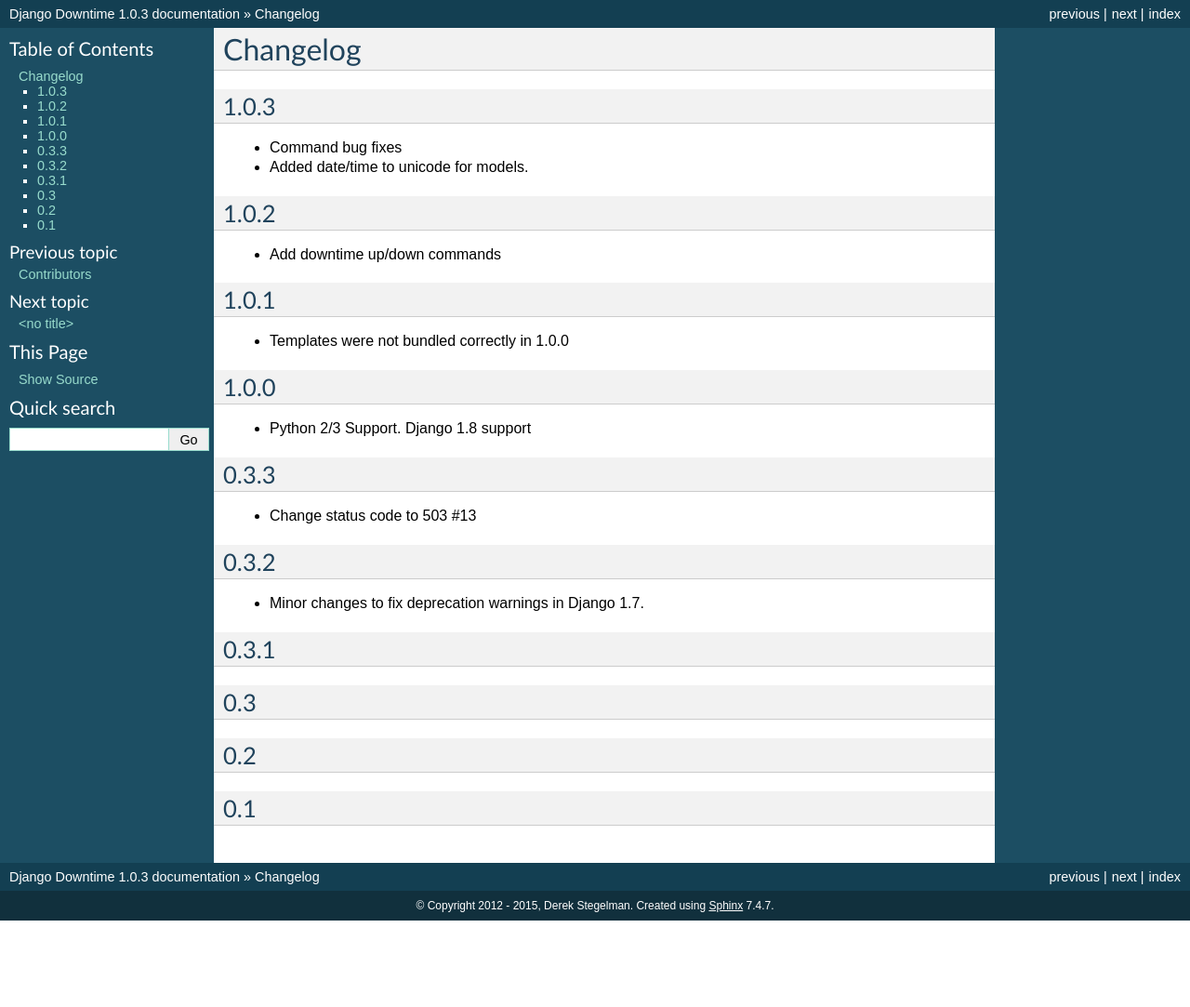
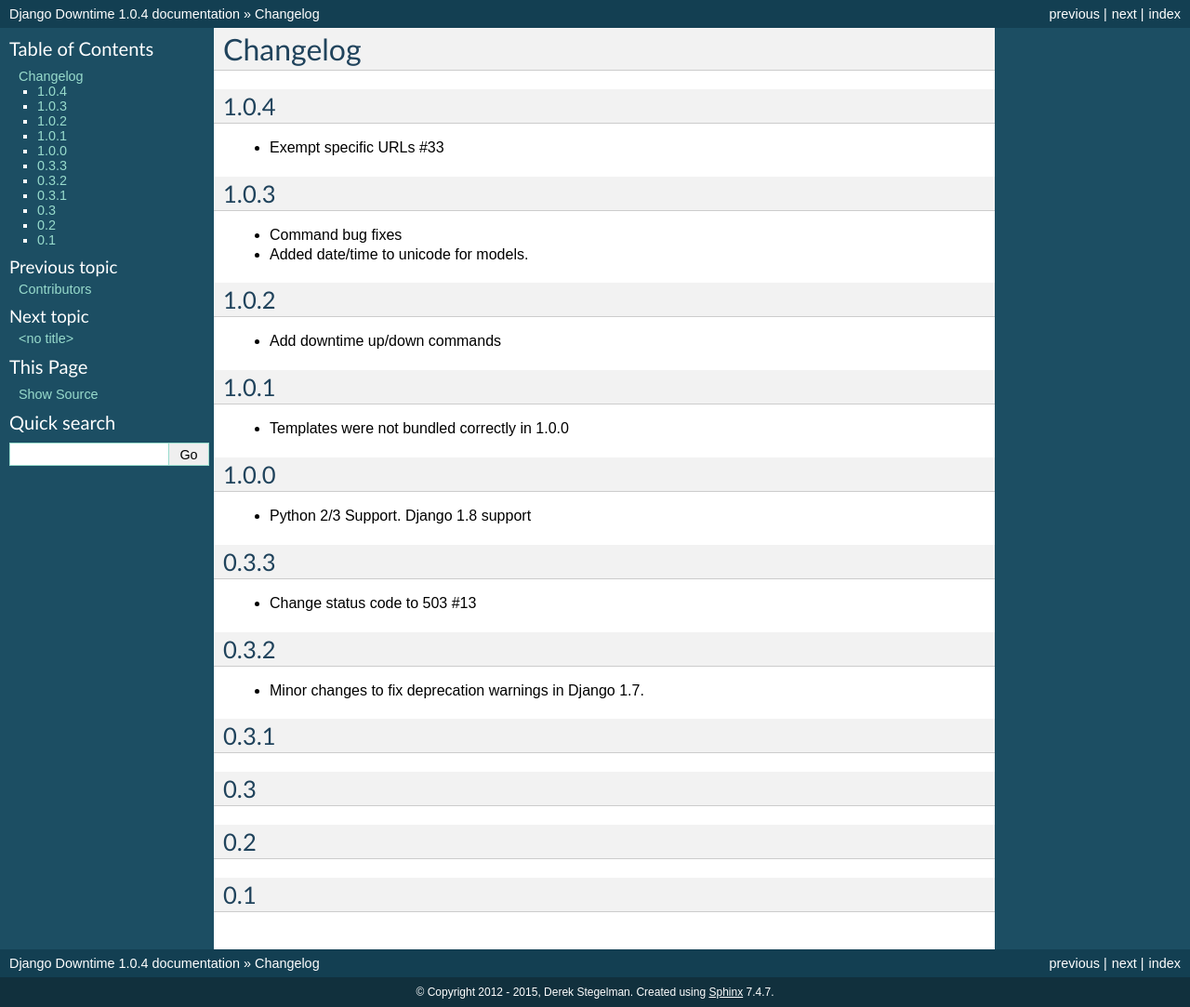
Before and after one commit to psu-oit/django-downtime, a Sphinx documentation site: the page built from docs/source/changelog.rst, in a window 1280 px wide. Shown: the whole page at 93% size. Built offline with Sphinx 7.4.7, drawn with Linux system fonts in a browser that asks for light colours; before the commit the page ends 990 px from its top, so only the background shows below that.

Commit message:
bump release.

```diff
--- a/CHANGELOG.rst
+++ b/CHANGELOG.rst
@@ -1,6 +1,11 @@
 =========
 Changelog
 =========
+
+1.0.4
+-----
+
+- Exempt specific URLs #33
 
 1.0.3
 -----
--- a/docs/source/conf.py
+++ b/docs/source/conf.py
@@ -48,9 +48,9 @@ copyright = u'2012 - 2015, Derek Stegelman'
 # built documents.
 #
 # The short X.Y version.
-version = '1.0.3'
+version = '1.0.4'
 # The full version, including alpha/beta/rc tags.
-release = '1.0.3'
+release = '1.0.4'
 
 # The language for content autogenerated by Sphinx. Refer to documentation
 # for a list of supported languages.
--- a/setup.py
+++ b/setup.py
@@ -1,6 +1,6 @@
 from setuptools import setup, find_packages
 
-version = '1.0.3'
+version = '1.0.4'
 
 setup(name='django-downtime',
       version=version,
```
